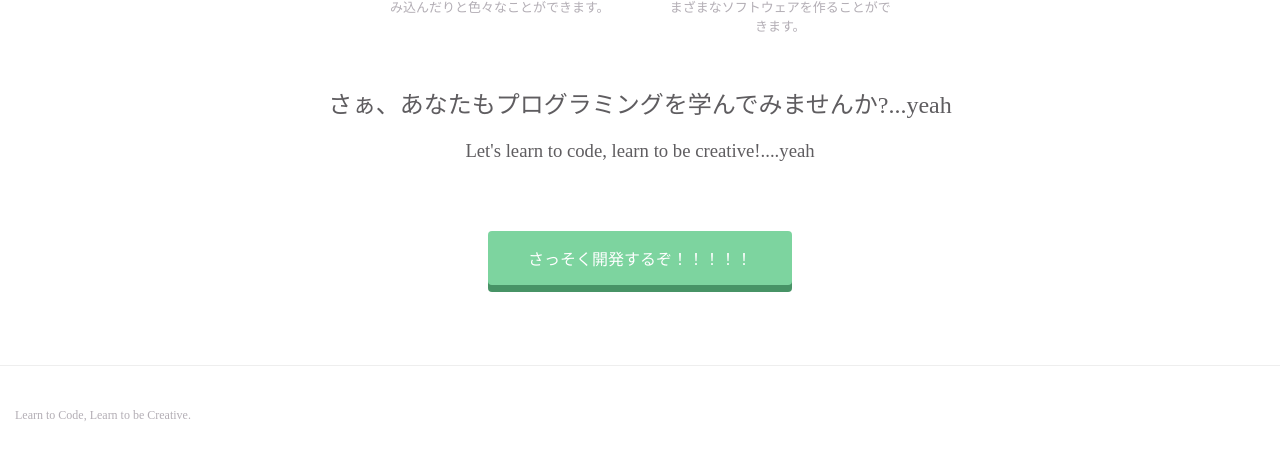
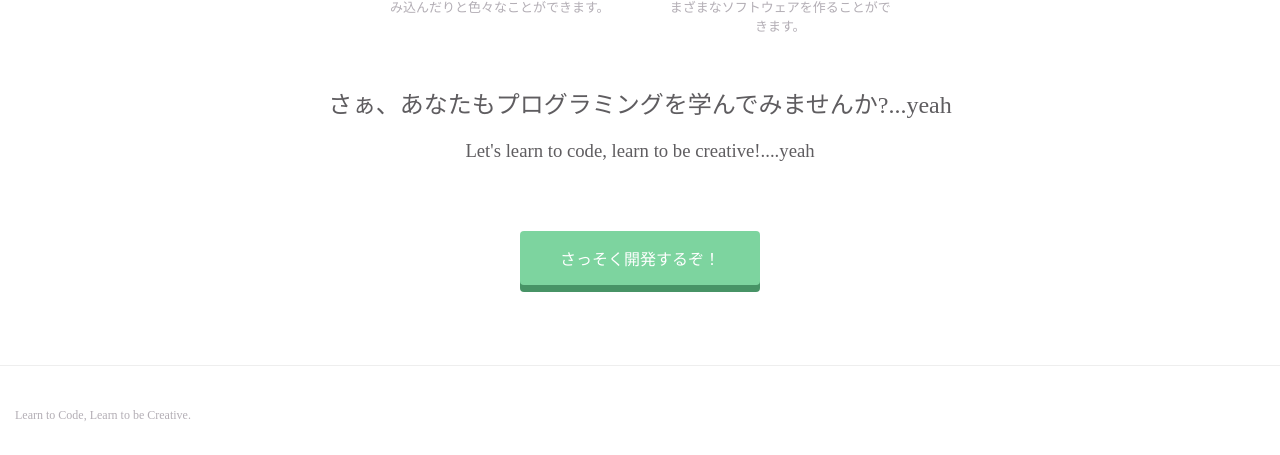
Before and after one commit to mash716/html, a plain HTML site: page index.html in a window 1280 px wide. Shown: the part 1261-1716 px from the top of the page. Drawn offline with Linux system fonts and the light colour scheme.

Commit message:
Update index.html

```diff
--- a/index.html
+++ b/index.html
@@ -76,7 +76,7 @@
         <h2>さぁ、あなたもプログラミングを学んでみませんか?...yeah</h2>
         <h3>Let's learn to code, learn to be creative!....yeah</h3>
       </div>
-      <span class="btn message">さっそく開発するぞ！！！！！</span>
+      <span class="btn message">さっそく開発するぞ！</span>
     </div>
   </div>
   <footer>
```
